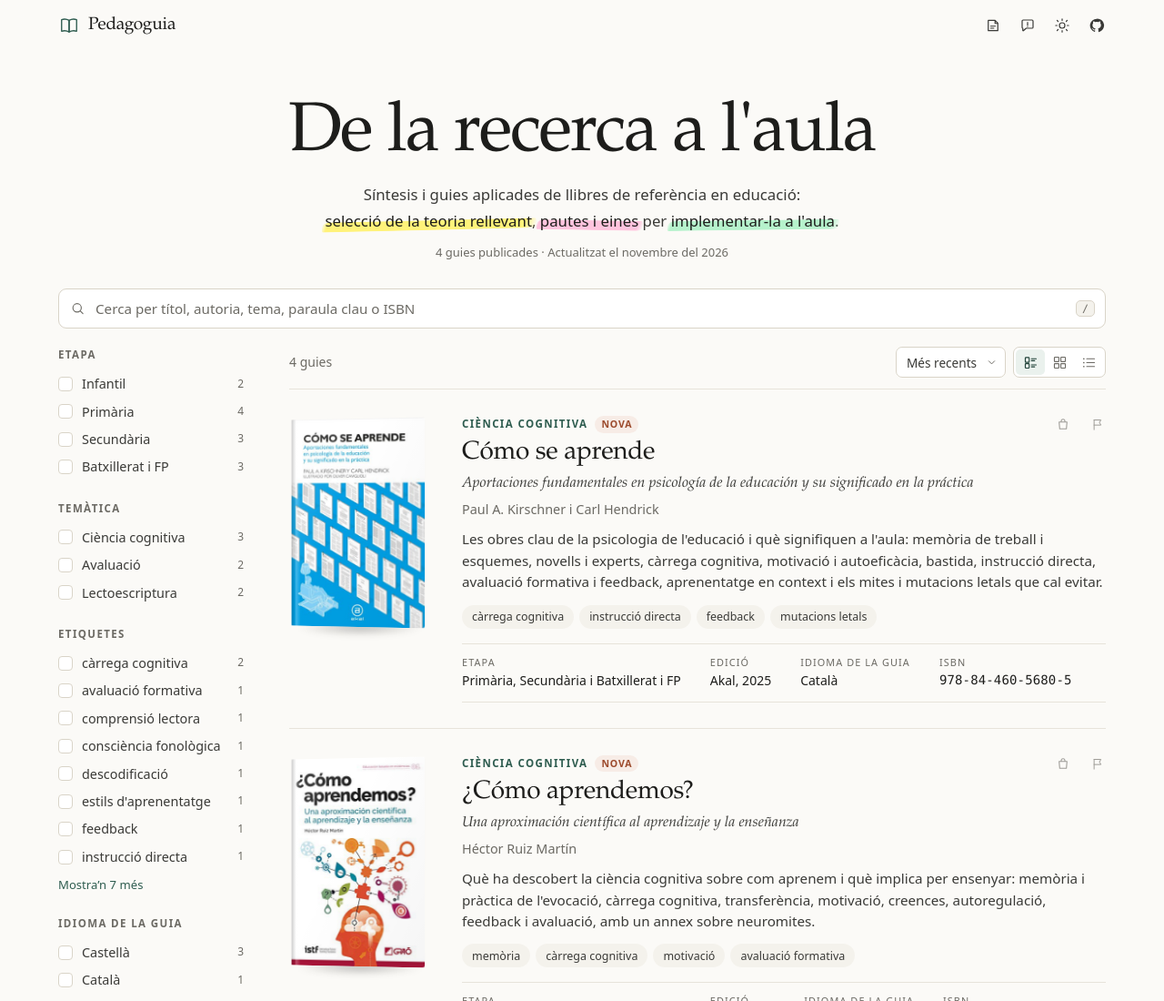
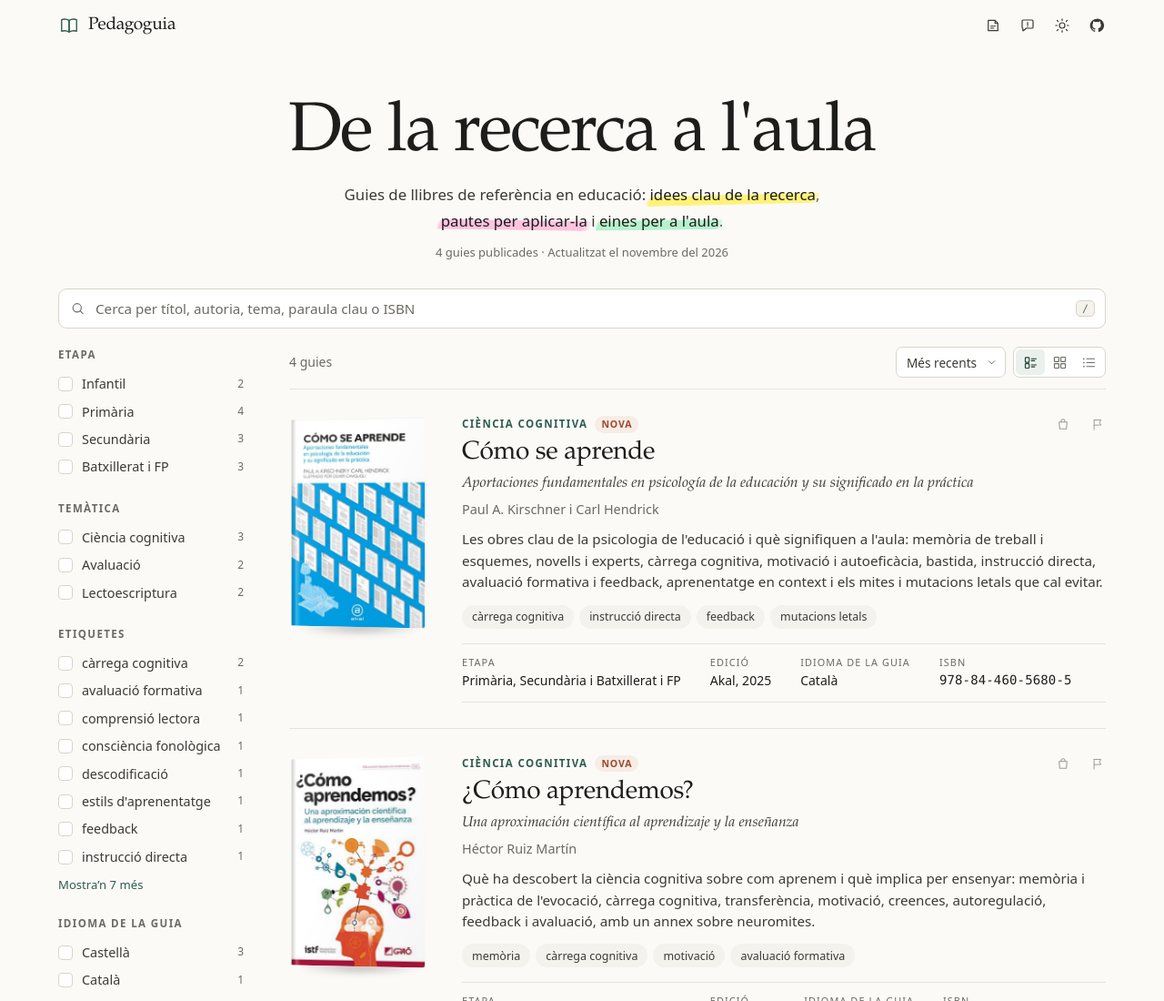
Before and after one commit to vmoren12/pedagoguia, a plain HTML site: page index.html in a window 1280 px wide. Shown: the top 1100 px of the page at 91% size. Drawn offline with Linux system fonts and the light colour scheme; files whose address does not match are found by name.

Commit message:
Subtítol del catàleg: text nou
Co-Authored-By: Claude Opus 5.5 <noreply@anthropic.com>

```diff
--- a/index.html
+++ b/index.html
@@ -57,7 +57,7 @@
 <main>
   <section class="intro container">
     <h1>De la recerca a l'aula</h1>
-    <p class="intro-text">Síntesis i guies aplicades de llibres de referència en educació: <span class="hl hl-1">selecció de la teoria rellevant</span>, <span class="hl hl-2">pautes i eines</span> per <span class="hl hl-3">implementar-la a l'aula</span>.</p>
+    <p class="intro-text">Guies de llibres de referència en educació: <span class="hl hl-1">idees clau de la recerca</span>, <span class="hl hl-2">pautes per aplicar-la</span> i <span class="hl hl-3">eines per a l'aula</span>.</p>
     <p class="intro-meta" id="introMeta" aria-live="polite"></p>
   </section>
 
```
